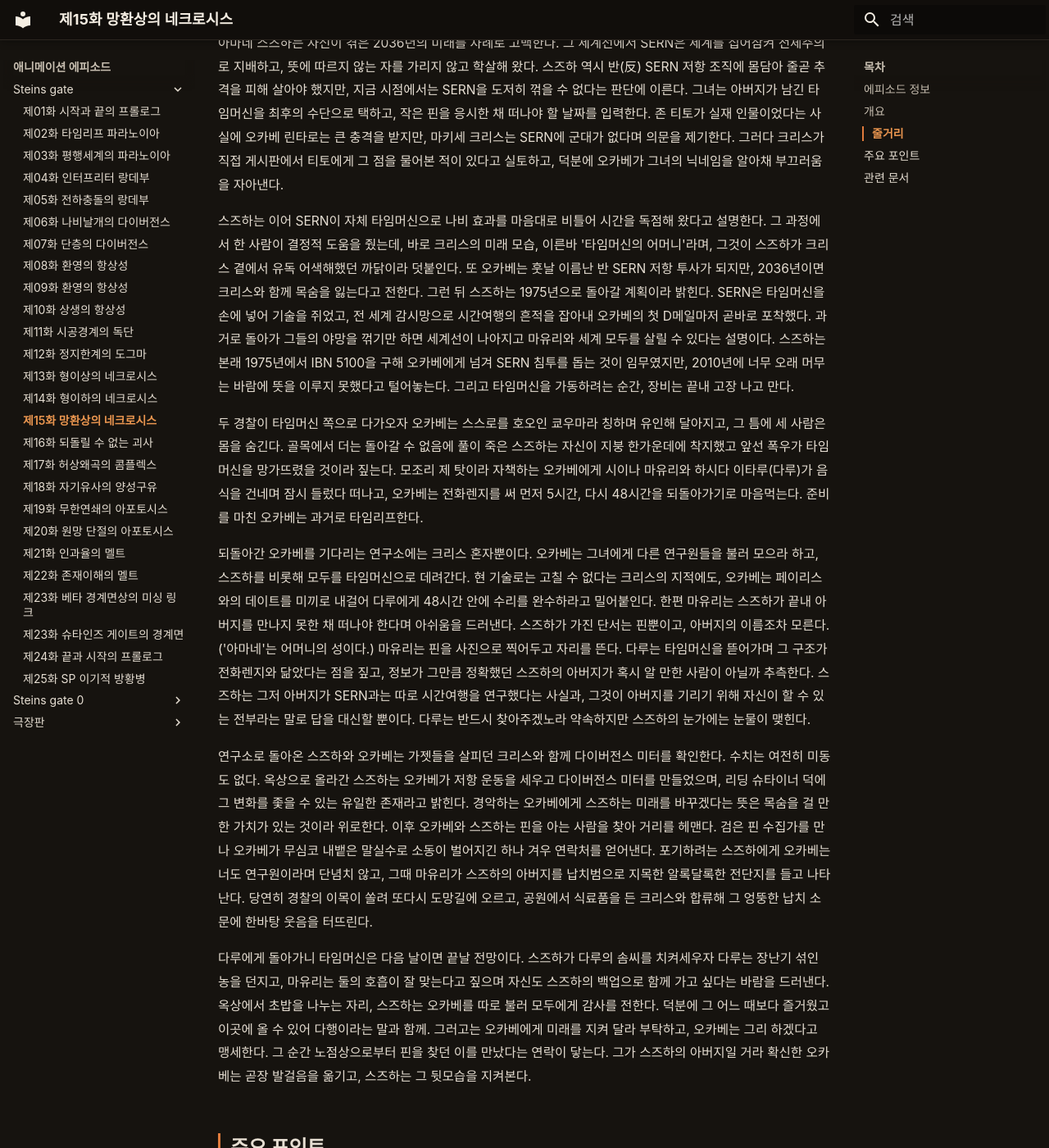
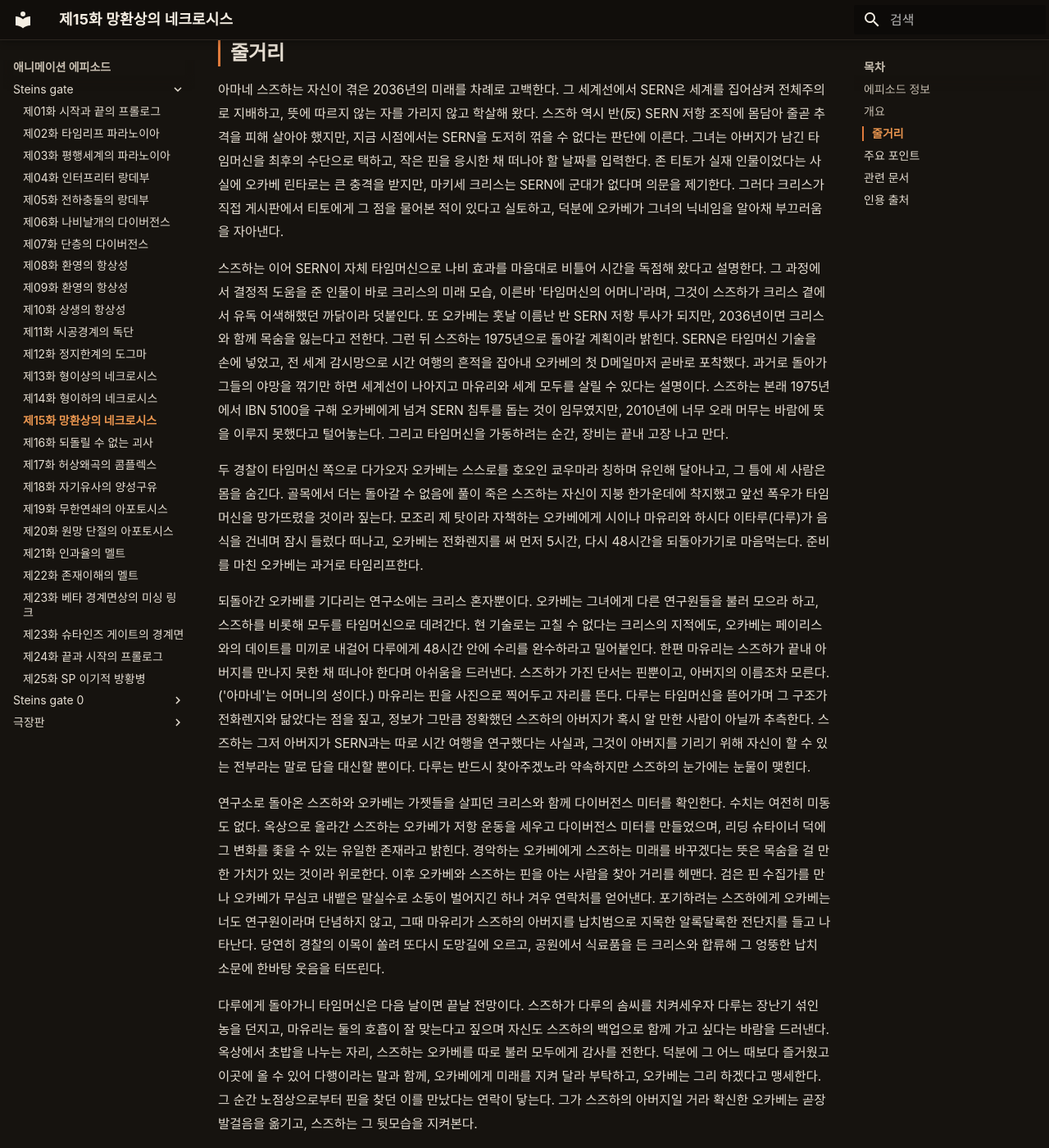
Before and after one commit to sgwiki/sgwiki.github.io, an MkDocs documentation site: the page built from wiki/애니메이션-에피소드/steins-gate/제15화-망환상의-네크로시스.md, in a window 1280 px wide and 1400 px high, scrolled down 1444 px. Shown: the whole window at 82% size. Built offline with MkDocs 1.6.1 and Material for MkDocs 9.7.7, drawn with Linux system fonts in a browser that asks for light colours; some web fonts are replaced; some of the changed text lies outside the part shown.

Commit message:
chore(wiki): 제15화 정비 — 시간 여행 띄어쓰기·번역투·축약형 교정·인접 화 표제 정합·로마지 행·인용 출처 섹션 추가
Co-Authored-By: Claude Opus 4.6 <noreply@anthropic.com>

```diff
--- a/wiki/애니메이션-에피소드/steins-gate/제15화-망환상의-네크로시스.md
+++ b/wiki/애니메이션-에피소드/steins-gate/제15화-망환상의-네크로시스.md
@@ -19,31 +19,32 @@ description: "*Steins;Gate* 본편 제15화. 아마네 스즈하가 2036년 SERN
 | 화수 | 제15화 |
 | 방영일 | 2011년 7월 12일 |
 | 일본어 제목 | 亡環上の ネクローシス -Missing Link Necrosis- |
+| 로마지 | Mōkanjō no Nekurōshisu -Missing Link Necrosis- |
 | 감독 | 코바야시 토모키 (Tomoki Kobayashi) |
 | 각본 | 요코타니 마사히로 (Masahiro Yokotani) |
 | 스토리보드 | 코바야시 토모키 (Tomoki Kobayashi) |
-| 이전 화 | 제14화: 물리적 네크로시스 (Physical Necrosis -Physically Necrosis-) |
-| 다음 화 | 제16화: 비가역적 네크로시스 (Irreversible Necrosis -Sacrificial Necrosis-) |
+| 이전 화 | 제14화: 형이하의 네크로시스 (Physical Necrosis -Physically Necrosis-) |
+| 다음 화 | 제16화: 되돌릴 수 없는 괴사 (Irreversible Necrosis -Sacrificial Necrosis-) |
 
 ## 개요
 
-2011년에 방영된 *Steins;Gate* TV 애니메이션의 제15화로, 알파 어트랙터 필드에서 펼쳐지는 스즈하 편의 한가운데에 놓인 회차다. 앞선 화에서 정체를 드러낸 아마네 스즈하가 마침내 2036년 미래의 참상과 자신이 짊어진 임무를 털어놓으며, 이야기는 지금까지의 일상에서 본격적인 시간여행 스릴러로 국면을 바꾼다.
+2011년에 방영된 *Steins;Gate* TV 애니메이션의 제15화로, 알파 어트랙터 필드에서 펼쳐지는 스즈하 편의 한가운데 놓인 회차다. 앞선 화에서 정체를 드러낸 아마네 스즈하가 마침내 2036년 미래의 참상과 자신이 짊어진 임무를 털어놓으며, 이야기는 지금까지의 일상에서 본격적인 시간 여행 스릴러로 국면을 바꾼다.
 
-이 회차의 중심은 스즈하가 1975년으로 돌아가려다 타임머신이 멈춰 선 뒤, 오카베 린타로와 미래 가젯 연구소 멤버들이 48시간이라는 짧은 시간 안에 장비를 수리하고 그녀의 아버지를 찾아 나서는 과정이다. 스즈하가 들려주는 미래의 진실은 SERN의 지배와 '타임머신의 어머니'로 불리는 크리스의 미래, 그리고 오카베 자신의 숙명까지 거론하며, 마유리를 구하겠다는 오카베의 결의를 한층 단단하게 만든다.
+이 회차의 중심은 스즈하가 1975년으로 돌아가려다 타임머신이 멈춰 선 뒤, 오카베 린타로와 미래 가젯 연구소 멤버들이 48시간이라는 짧은 시간 안에 장비를 수리하고 그녀의 아버지를 찾아 나서는 과정이다. 스즈하가 들려주는 미래의 진실은 SERN의 지배와 '타임머신의 어머니'로 불리는 크리스의 미래, 그리고 오카베 자신의 숙명에까지 닿아 있으며, 마유리를 구하겠다는 오카베의 결의를 한층 단단하게 만든다.
 
 ## 줄거리
 
 아마네 스즈하는 자신이 겪은 2036년의 미래를 차례로 고백한다. 그 세계선에서 SERN은 세계를 집어삼켜 전체주의로 지배하고, 뜻에 따르지 않는 자를 가리지 않고 학살해 왔다. 스즈하 역시 반(反) SERN 저항 조직에 몸담아 줄곧 추격을 피해 살아야 했지만, 지금 시점에서는 SERN을 도저히 꺾을 수 없다는 판단에 이른다. 그녀는 아버지가 남긴 타임머신을 최후의 수단으로 택하고, 작은 핀을 응시한 채 떠나야 할 날짜를 입력한다. 존 티토가 실재 인물이었다는 사실에 오카베 린타로는 큰 충격을 받지만, 마키세 크리스는 SERN에 군대가 없다며 의문을 제기한다. 그러다 크리스가 직접 게시판에서 티토에게 그 점을 물어본 적이 있다고 실토하고, 덕분에 오카베가 그녀의 닉네임을 알아채 부끄러움을 자아낸다.
 
-스즈하는 이어 SERN이 자체 타임머신으로 나비 효과를 마음대로 비틀어 시간을 독점해 왔다고 설명한다. 그 과정에서 한 사람이 결정적 도움을 줬는데, 바로 크리스의 미래 모습, 이른바 '타임머신의 어머니'라며, 그것이 스즈하가 크리스 곁에서 유독 어색해했던 까닭이라 덧붙인다. 또 오카베는 훗날 이름난 반 SERN 저항 투사가 되지만, 2036년이면 크리스와 함께 목숨을 잃는다고 전한다. 그런 뒤 스즈하는 1975년으로 돌아갈 계획이라 밝힌다. SERN은 타임머신을 손에 넣어 기술을 쥐었고, 전 세계 감시망으로 시간여행의 흔적을 잡아내 오카베의 첫 D메일마저 곧바로 포착했다. 과거로 돌아가 그들의 야망을 꺾기만 하면 세계선이 나아지고 마유리와 세계 모두를 살릴 수 있다는 설명이다. 스즈하는 본래 1975년에서 IBN 5100을 구해 오카베에게 넘겨 SERN 침투를 돕는 것이 임무였지만, 2010년에 너무 오래 머무는 바람에 뜻을 이루지 못했다고 털어놓는다. 그리고 타임머신을 가동하려는 순간, 장비는 끝내 고장 나고 만다.
+스즈하는 이어 SERN이 자체 타임머신으로 나비 효과를 마음대로 비틀어 시간을 독점해 왔다고 설명한다. 그 과정에서 결정적 도움을 준 인물이 바로 크리스의 미래 모습, 이른바 '타임머신의 어머니'라며, 그것이 스즈하가 크리스 곁에서 유독 어색해했던 까닭이라 덧붙인다. 또 오카베는 훗날 이름난 반 SERN 저항 투사가 되지만, 2036년이면 크리스와 함께 목숨을 잃는다고 전한다. 그런 뒤 스즈하는 1975년으로 돌아갈 계획이라 밝힌다. SERN은 타임머신 기술을 손에 넣었고, 전 세계 감시망으로 시간 여행의 흔적을 잡아내 오카베의 첫 D메일마저 곧바로 포착했다. 과거로 돌아가 그들의 야망을 꺾기만 하면 세계선이 나아지고 마유리와 세계 모두를 살릴 수 있다는 설명이다. 스즈하는 본래 1975년에서 IBN 5100을 구해 오카베에게 넘겨 SERN 침투를 돕는 것이 임무였지만, 2010년에 너무 오래 머무는 바람에 뜻을 이루지 못했다고 털어놓는다. 그리고 타임머신을 가동하려는 순간, 장비는 끝내 고장 나고 만다.
 
-두 경찰이 타임머신 쪽으로 다가오자 오카베는 스스로를 호오인 쿄우마라 칭하며 유인해 달아지고, 그 틈에 세 사람은 몸을 숨긴다. 골목에서 더는 돌아갈 수 없음에 풀이 죽은 스즈하는 자신이 지붕 한가운데에 착지했고 앞선 폭우가 타임머신을 망가뜨렸을 것이라 짚는다. 모조리 제 탓이라 자책하는 오카베에게 시이나 마유리와 하시다 이타루(다루)가 음식을 건네며 잠시 들렀다 떠나고, 오카베는 전화렌지를 써 먼저 5시간, 다시 48시간을 되돌아가기로 마음먹는다. 준비를 마친 오카베는 과거로 타임리프한다.
+두 경찰이 타임머신 쪽으로 다가오자 오카베는 스스로를 호오인 쿄우마라 칭하며 유인해 달아나고, 그 틈에 세 사람은 몸을 숨긴다. 골목에서 더는 돌아갈 수 없음에 풀이 죽은 스즈하는 자신이 지붕 한가운데에 착지했고 앞선 폭우가 타임머신을 망가뜨렸을 것이라 짚는다. 모조리 제 탓이라 자책하는 오카베에게 시이나 마유리와 하시다 이타루(다루)가 음식을 건네며 잠시 들렀다 떠나고, 오카베는 전화렌지를 써 먼저 5시간, 다시 48시간을 되돌아가기로 마음먹는다. 준비를 마친 오카베는 과거로 타임리프한다.
 
-되돌아간 오카베를 기다리는 연구소에는 크리스 혼자뿐이다. 오카베는 그녀에게 다른 연구원들을 불러 모으라 하고, 스즈하를 비롯해 모두를 타임머신으로 데려간다. 현 기술로는 고칠 수 없다는 크리스의 지적에도, 오카베는 페이리스와의 데이트를 미끼로 내걸어 다루에게 48시간 안에 수리를 완수하라고 밀어붙인다. 한편 마유리는 스즈하가 끝내 아버지를 만나지 못한 채 떠나야 한다며 아쉬움을 드러낸다. 스즈하가 가진 단서는 핀뿐이고, 아버지의 이름조차 모른다. ('아마네'는 어머니의 성이다.) 마유리는 핀을 사진으로 찍어두고 자리를 뜬다. 다루는 타임머신을 뜯어가며 그 구조가 전화렌지와 닮았다는 점을 짚고, 정보가 그만큼 정확했던 스즈하의 아버지가 혹시 알 만한 사람이 아닐까 추측한다. 스즈하는 그저 아버지가 SERN과는 따로 시간여행을 연구했다는 사실과, 그것이 아버지를 기리기 위해 자신이 할 수 있는 전부라는 말로 답을 대신할 뿐이다. 다루는 반드시 찾아주겠노라 약속하지만 스즈하의 눈가에는 눈물이 맺힌다.
+되돌아간 오카베를 기다리는 연구소에는 크리스 혼자뿐이다. 오카베는 그녀에게 다른 연구원들을 불러 모으라 하고, 스즈하를 비롯해 모두를 타임머신으로 데려간다. 현 기술로는 고칠 수 없다는 크리스의 지적에도, 오카베는 페이리스와의 데이트를 미끼로 내걸어 다루에게 48시간 안에 수리를 완수하라고 밀어붙인다. 한편 마유리는 스즈하가 끝내 아버지를 만나지 못한 채 떠나야 한다며 아쉬움을 드러낸다. 스즈하가 가진 단서는 핀뿐이고, 아버지의 이름조차 모른다. ('아마네'는 어머니의 성이다.) 마유리는 핀을 사진으로 찍어두고 자리를 뜬다. 다루는 타임머신을 뜯어가며 그 구조가 전화렌지와 닮았다는 점을 짚고, 정보가 그만큼 정확했던 스즈하의 아버지가 혹시 알 만한 사람이 아닐까 추측한다. 스즈하는 그저 아버지가 SERN과는 따로 시간 여행을 연구했다는 사실과, 그것이 아버지를 기리기 위해 자신이 할 수 있는 전부라는 말로 답을 대신할 뿐이다. 다루는 반드시 찾아주겠노라 약속하지만 스즈하의 눈가에는 눈물이 맺힌다.
 
-연구소로 돌아온 스즈하와 오카베는 가젯들을 살피던 크리스와 함께 다이버전스 미터를 확인한다. 수치는 여전히 미동도 없다. 옥상으로 올라간 스즈하는 오카베가 저항 운동을 세우고 다이버전스 미터를 만들었으며, 리딩 슈타이너 덕에 그 변화를 좇을 수 있는 유일한 존재라고 밝힌다. 경악하는 오카베에게 스즈하는 미래를 바꾸겠다는 뜻은 목숨을 걸 만한 가치가 있는 것이라 위로한다. 이후 오카베와 스즈하는 핀을 아는 사람을 찾아 거리를 헤맨다. 검은 핀 수집가를 만나 오카베가 무심코 내뱉은 말실수로 소동이 벌어지긴 하나 겨우 연락처를 얻어낸다. 포기하려는 스즈하에게 오카베는 너도 연구원이라며 단념치 않고, 그때 마유리가 스즈하의 아버지를 납치범으로 지목한 알록달록한 전단지를 들고 나타난다. 당연히 경찰의 이목이 쏠려 또다시 도망길에 오르고, 공원에서 식료품을 든 크리스와 합류해 그 엉뚱한 납치 소문에 한바탕 웃음을 터뜨린다.
+연구소로 돌아온 스즈하와 오카베는 가젯들을 살피던 크리스와 함께 다이버전스 미터를 확인한다. 수치는 여전히 미동도 없다. 옥상으로 올라간 스즈하는 오카베가 저항 운동을 세우고 다이버전스 미터를 만들었으며, 리딩 슈타이너 덕에 그 변화를 좇을 수 있는 유일한 존재라고 밝힌다. 경악하는 오카베에게 스즈하는 미래를 바꾸겠다는 뜻은 목숨을 걸 만한 가치가 있는 것이라 위로한다. 이후 오카베와 스즈하는 핀을 아는 사람을 찾아 거리를 헤맨다. 검은 핀 수집가를 만나 오카베가 무심코 내뱉은 말실수로 소동이 벌어지긴 하나 겨우 연락처를 얻어낸다. 포기하려는 스즈하에게 오카베는 너도 연구원이라며 단념하지 않고, 그때 마유리가 스즈하의 아버지를 납치범으로 지목한 알록달록한 전단지를 들고 나타난다. 당연히 경찰의 이목이 쏠려 또다시 도망길에 오르고, 공원에서 식료품을 든 크리스와 합류해 그 엉뚱한 납치 소문에 한바탕 웃음을 터뜨린다.
 
-다루에게 돌아가니 타임머신은 다음 날이면 끝날 전망이다. 스즈하가 다루의 솜씨를 치켜세우자 다루는 장난기 섞인 농을 던지고, 마유리는 둘의 호흡이 잘 맞는다고 짚으며 자신도 스즈하의 백업으로 함께 가고 싶다는 바람을 드러낸다. 옥상에서 초밥을 나누는 자리, 스즈하는 오카베를 따로 불러 모두에게 감사를 전한다. 덕분에 그 어느 때보다 즐거웠고 이곳에 올 수 있어 다행이라는 말과 함께. 그러고는 오카베에게 미래를 지켜 달라 부탁하고, 오카베는 그리 하겠다고 맹세한다. 그 순간 노점상으로부터 핀을 찾던 이를 만났다는 연락이 닿는다. 그가 스즈하의 아버지일 거라 확신한 오카베는 곧장 발걸음을 옮기고, 스즈하는 그 뒷모습을 지켜본다.
+다루에게 돌아가니 타임머신은 다음 날이면 끝날 전망이다. 스즈하가 다루의 솜씨를 치켜세우자 다루는 장난기 섞인 농을 던지고, 마유리는 둘의 호흡이 잘 맞는다고 짚으며 자신도 스즈하의 백업으로 함께 가고 싶다는 바람을 드러낸다. 옥상에서 초밥을 나누는 자리, 스즈하는 오카베를 따로 불러 모두에게 감사를 전한다. 덕분에 그 어느 때보다 즐거웠고 이곳에 올 수 있어 다행이라는 말과 함께, 오카베에게 미래를 지켜 달라 부탁하고, 오카베는 그리 하겠다고 맹세한다. 그 순간 노점상으로부터 핀을 찾던 이를 만났다는 연락이 닿는다. 그가 스즈하의 아버지일 거라 확신한 오카베는 곧장 발걸음을 옮기고, 스즈하는 그 뒷모습을 지켜본다.
 
 ## 주요 포인트
 
@@ -77,3 +78,5 @@ description: "*Steins;Gate* 본편 제15화. 아마네 스즈하가 2036년 SERN
 - [라보멘](../../setting/라보멘.md)
 - [미래 가젯 연구소](../../organization/미래-가젯-연구소.md)
 - [슈타인즈 게이트 2011년 TV 애니메이션](../../lore/슈타인즈-게이트-2011년-TV-애니메이션.md)
+
+## 인용 출처
```
